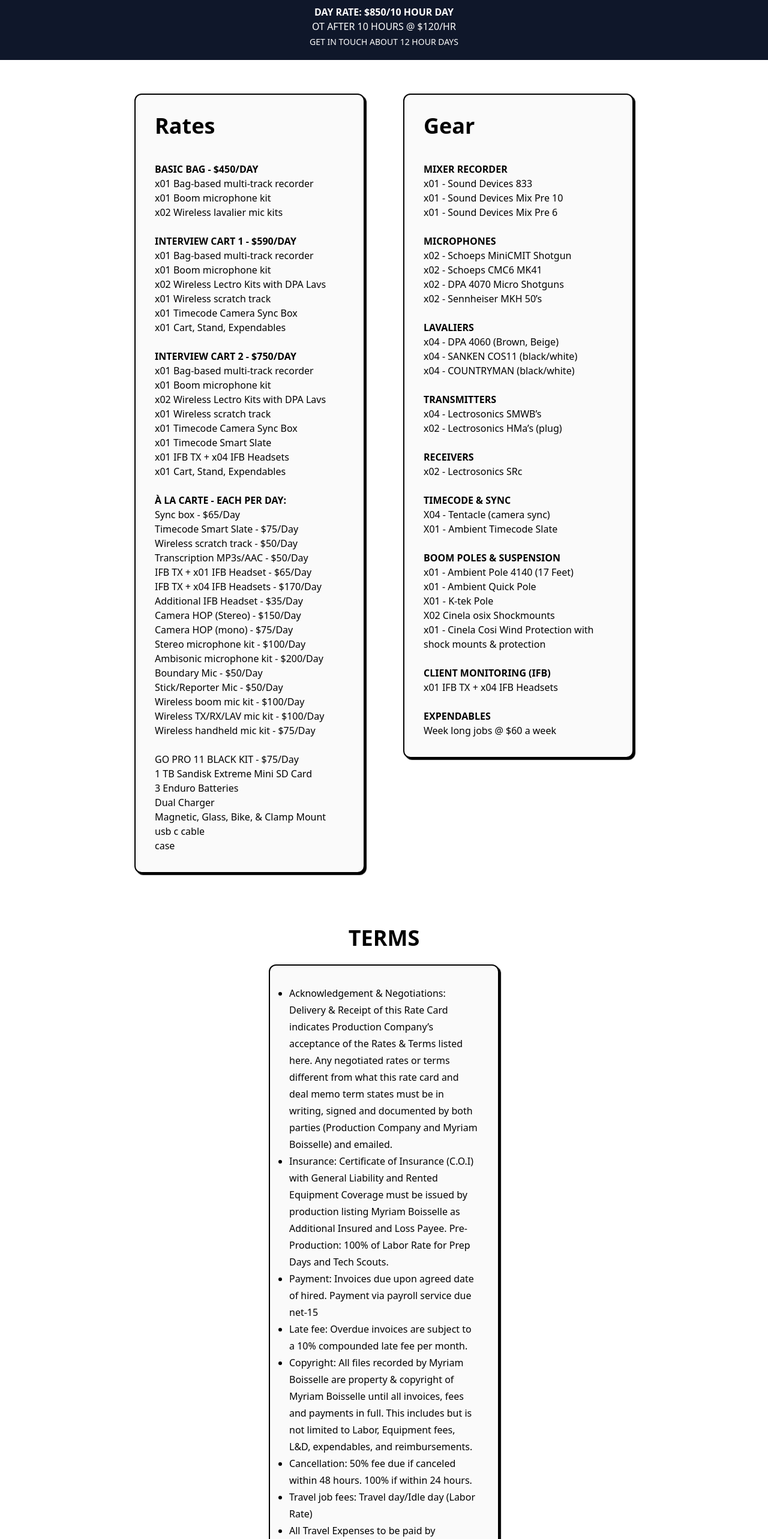
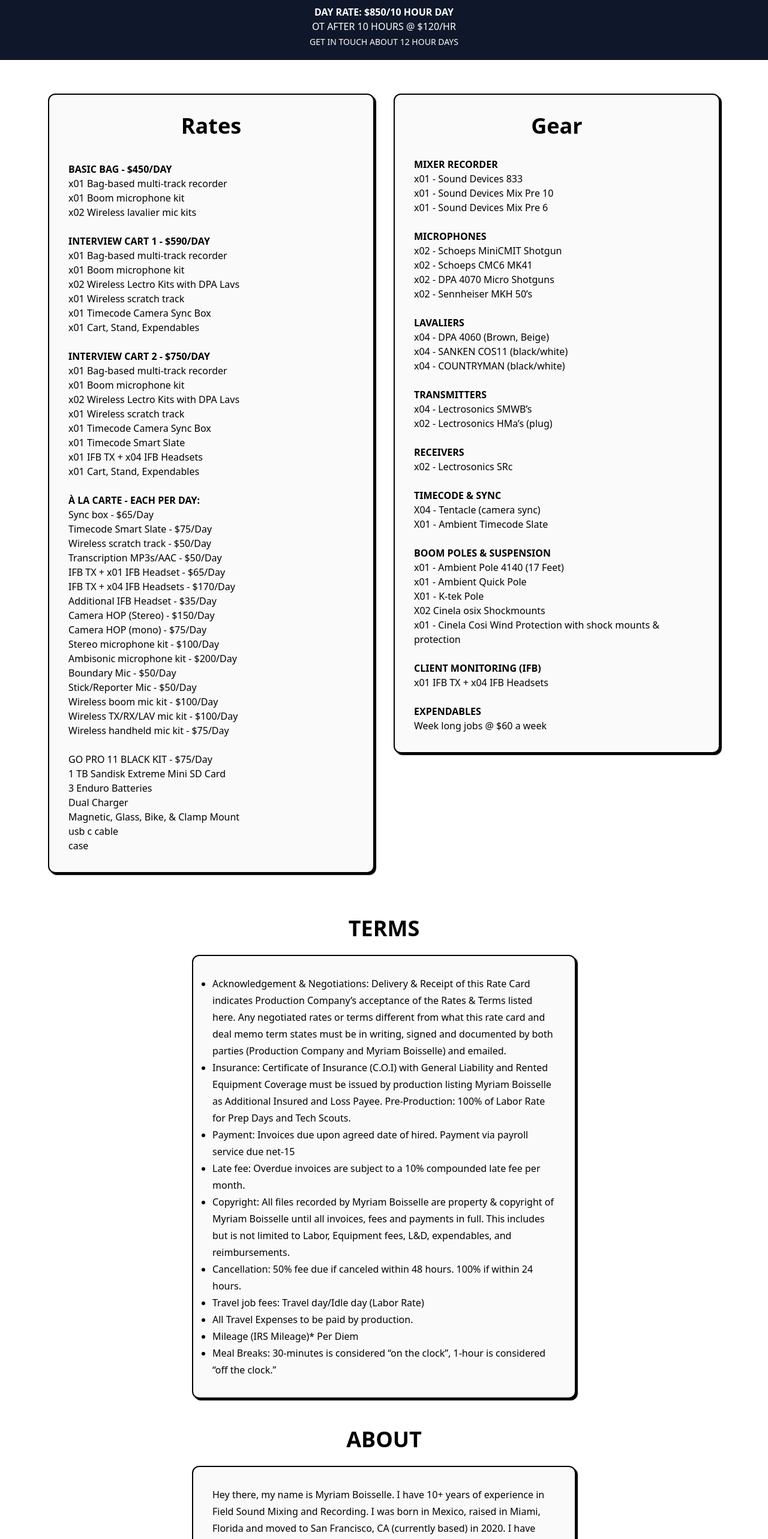
Before and after one commit to boisselle/meta, a Next.js app: page / in a window 1280 px wide. Shown: the part 5760-8326 px from the top of the page at 60% size. Built offline with nearby package versions, Linux system fonts and the light colour scheme.

Commit message:
changing width of rates card and gear card

```diff
--- a/components/Gear/Gear.js
+++ b/components/Gear/Gear.js
@@ -5,7 +5,7 @@
   return (
     <Card className="space-y-6 shadow-solid-black">
       {/* <h1 className=" text-4xl font-bold mx-auto"> Gear</h1> */}
-      <h1 className=" text-4xl font-bold pb-4"> Gear</h1>
+      <h1 className=" text-4xl font-bold pb-2 text-center"> Gear</h1>
       <ul>
         <h2 className="text-md font-bold">MIXER RECORDER</h2>
         <li>x01 - Sound Devices 833</li>
--- a/components/Rates/Rates.js
+++ b/components/Rates/Rates.js
@@ -4,8 +4,8 @@
 const Rates = () => {
   return (
     <Card className="space-y-6 shadow-solid-black">
-      {/* <h1 className="text-4xl font-bold mx-auto">Rates</h1> */}
-      <h1 className="text-4xl font-bold pb-4">Rates</h1>
+
+      <h1 className="text-4xl font-bold pb-4 text-center">Rates</h1>
       <ul>
         <h2 className="text-md font-bold">BASIC BAG - $450/DAY</h2>
         <li>x01 Bag-based multi-track recorder</li>
--- a/pages/index.js
+++ b/pages/index.js
@@ -106,7 +106,7 @@
           <LogosBox />
         </section>
 
-        <section id="credits" className=" pb-0">
+        <section id="credits" className="">
           {/* <ImageSlider images={images} /> */}
           <Credits />
         </section>
@@ -125,12 +125,13 @@
         </section>
 
         {/* Rates and Gear */}
-        <RateCard className="flex flex-wrap lg:flex-no-wrap justify-start justify-center lg:justify-center py-6">
-          <section className="w-full lg:w-1/2 max-w-xl lg:max-w-md 2xl:max-w-lg px-4 p-4">
+        <RateCard className="w-full flex flex-wrap lg:flex-no-wrap justify-start justify-center lg:justify-center py-6">
+          <section
+            className="w-full lg:w-1/2 max-w-2xl lg:max-w-xl 2xl:max-w-2xl py-4">
             <Rates />
           </section>
           <section
-            className="w-full lg:w-1/2 max-w-xl lg:max-w-md 2xl:max-w-lg p-4"
+            className="w-full lg:w-1/2 max-w-2xl lg:max-w-xl 2xl:max-w-2xl lg:py-4"
             id="gear"
           >
             <Gear />
@@ -140,12 +141,12 @@
         {/* <BackgroundGradient color1="from-sky-100" color2="to-zinc-100" /> */}
 
         {/* <div className="mx-auto px-40"> */}
-        <div className="mx-auto w-full max-w-xl lg:max-w-md 2xl:max-w-lg p-4">
+        <div className="mx-auto w-full max-w-2xl lg:max-w-2xl 2xl:max-w-2xl">
           <Terms />
         </div>
 
         {/* <section id="about" className="mx-auto px-32 space-y-4 "> */}
-        <section id="about" className="mx-auto w-full max-w-xl lg:max-w-md 2xl:max-w-lg p-4">
+        <section id="about" className="mx-auto w-full max-w-2xl lg:max-w-2xl; 2xl:max-w-2xl py-4">
           <About />
         </section>
 
```
